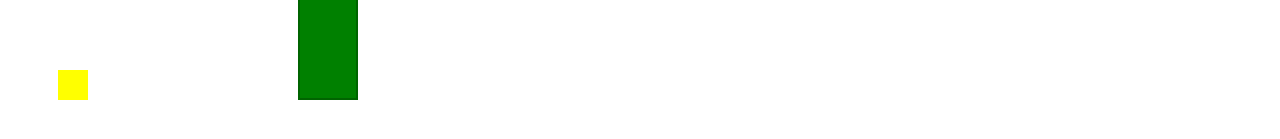
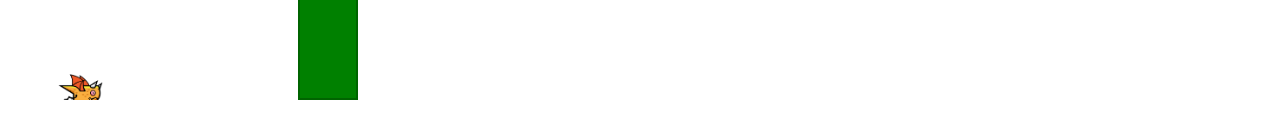
Before and after one commit to ThomasKvam/bobs-bingo-react, a React (Vite) app: page /flappy in a window 1280 px wide. Shown: the part 625-764 px from the top of the page. Built offline with nearby package versions, Linux system fonts and the light colour scheme.

Commit message:
fixed Flappybird

```diff
--- a/src/components/games/flappybird/Bird.jsx
+++ b/src/components/games/flappybird/Bird.jsx
@@ -1,4 +1,3 @@
-import React from 'react';
 
 const Bird = ({ top }) => {
   return (
@@ -8,8 +7,10 @@ const Bird = ({ top }) => {
       left: '50px', // Fixed horizontal position
       width: '30px',
       height: '30px',
-      backgroundColor: 'yellow', // Simple square bird
-    }} />
+      //backgroundColor: 'yellow', // Simple square bird
+    }} >
+        <img src="src/assets/flappy.png" alt="Bird" style={{ width: '150%', height: '150%', objectFit: 'contain' }} />
+    </div>
   );
 };
 
--- a/src/components/games/flappybird/FlappyBird.jsx
+++ b/src/components/games/flappybird/FlappyBird.jsx
@@ -1,5 +1,5 @@
 
-import React, { useState, useEffect, useRef } from 'react';
+import { useState, useEffect, useRef } from 'react';
 import Bird from './Bird';
 import Pipe from './Pipe';
 
```
Also changed, not shown: src/assets/flappy.png (added).
